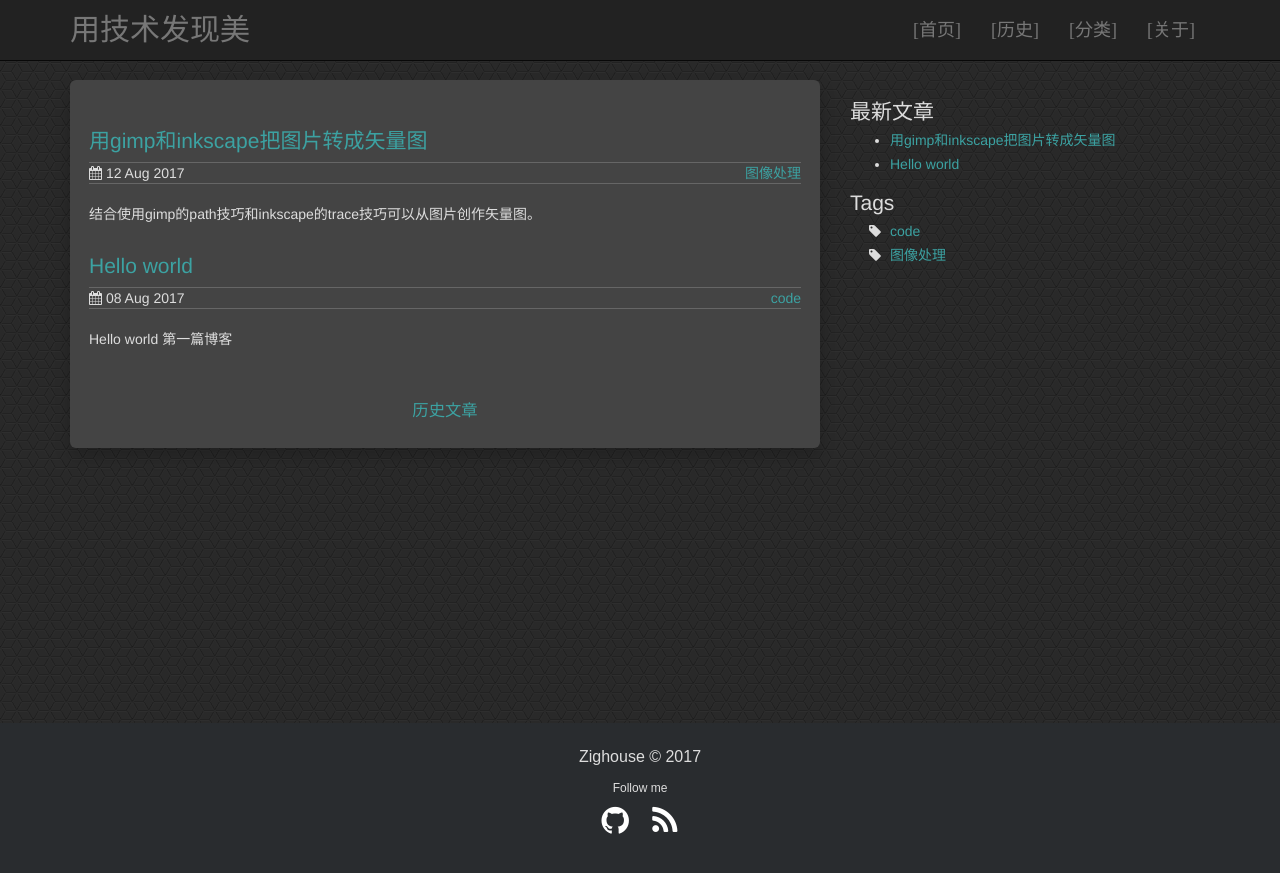
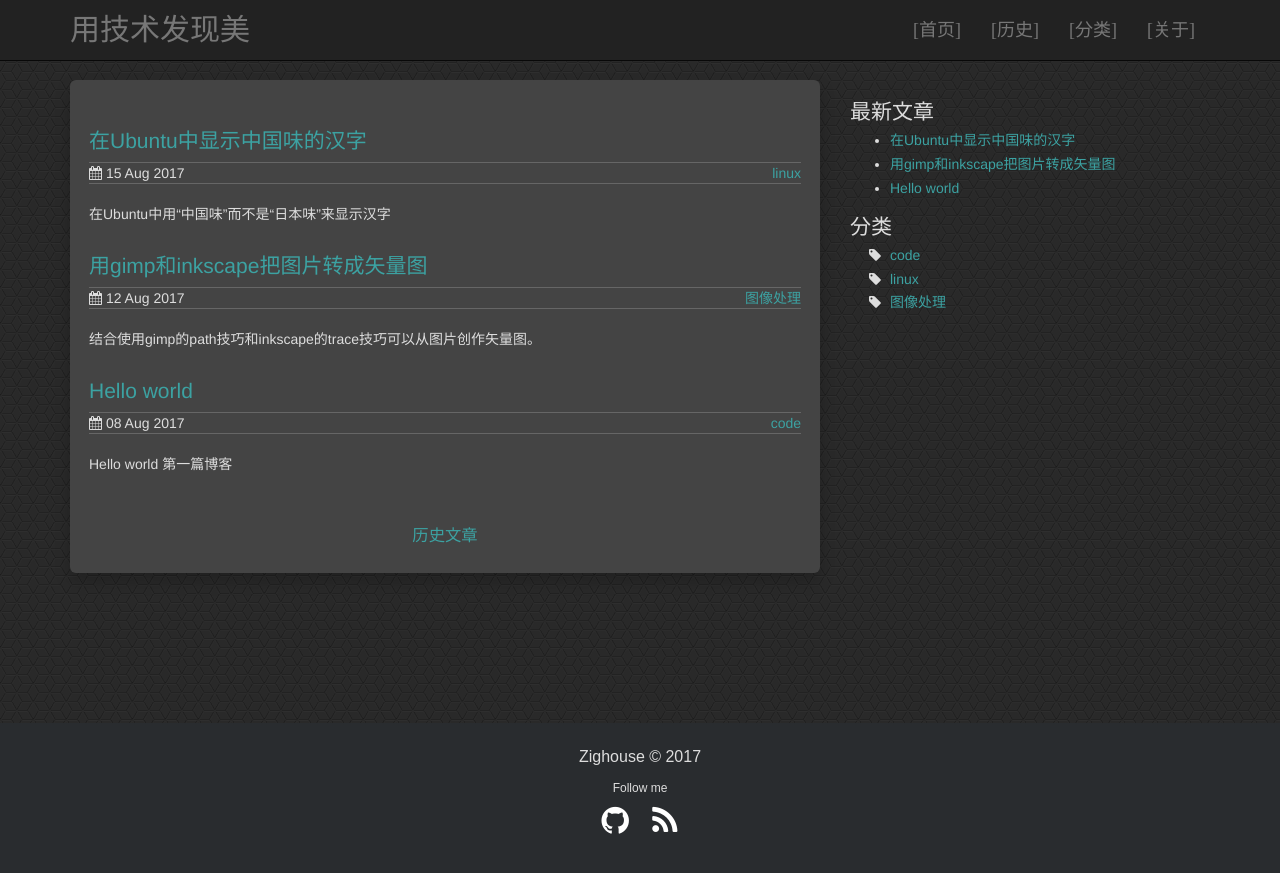
Before and after one commit to zighouse/blog, a Jekyll site: the page built from docs/index.html, in a window 1280 px wide. Shown: the top 873 px of the page. Built offline with Jekyll 4.4.1, drawn with Linux system fonts in a browser that asks for light colours.

Commit message:
在 ubuntu 中显示中国味的汉字

```diff
--- a/docs/_config.yml
+++ b/docs/_config.yml
@@ -49,6 +49,6 @@ permalink: /:year/:month/:title
 markdown: kramdown
 kramdown:
   input: GFM # Enable GitHub Flavored Markdown (fenced code blocks)
-  hard_wrap: true
+  hard_wrap: false
 
 exclude: ['README.md', 'LICENSE']
--- a/docs/_includes/sidebar.html
+++ b/docs/_includes/sidebar.html
@@ -8,7 +8,7 @@
 </div>
 
 <div class="sidebar">
-  <h2>Tags</h2>
+  <h2>分类</h2>
   <ul class="sideBarTags">
     {% assign tags = (site.tags | sort:0) %}
     {% for tag in tags %}
--- /dev/null
+++ b/docs/_posts/2017-08-15-ubuntu-cn-fonts.md
@@ -0,0 +1,41 @@
+---
+layout: post
+title: "在Ubuntu中显示中国味的汉字"
+date: 2017-08-15 10:49:26 +08:00
+description: 在Ubuntu中用“中国味”而不是“日本味”来显示汉字
+share: true
+tags: linux
+---
+
+在使用的 ubuntu 16.04 默认使用的“宋体”字体，显示汉字像日本字，不舒服。
+例如这个词：“准确”，在 console 中显示的汉字明显带着日本味。
+
+![cnfont-fail]({{site.baseurl | prepend:site.url}}/images/cnfont-fail.png){:width=220px}
+
+经尝试，使用 Noto Sans CJK SC 显示的汉字是正常的，一定是字体相关配置有问题。
+
+改善办法:
+
+修改 /etc/fonts/conf.avail/69-language-selector-zh-cn.conf 配置文件，
+把其中的所有关于 lang 的 test 项全部注释掉:
+
+    <test name="lang">
+        <string>zh-cn</string>
+    </test>
+
+
+改为
+
+    <!--
+    <test name="lang">
+        <string>zh-cn</string>
+    </test>
+    -->
+
+然后关闭所有桌面程序，并重启桌面。
+
+    $ sudo service lighdm restart
+
+然后，在 console 中就能得到纯正的中国味汉字了:
+
+![cnfont-ok]({{site.baseurl | prepend:site.url}}/images/cnfont-ok.png){:width=220px}
--- /dev/null
+++ b/docs/tag/linux/index.html
@@ -0,0 +1,167 @@
+<html lang="en">
+
+<head>
+  <meta charset="UTF-8">
+  <title>用技术发现美</title>
+  <meta name="theme-color" content="#222222" />
+  <meta name="viewport" content="width=device-width, initial-scale=1.0">
+  <script src="/blog/js/jquery.min.js"></script>
+  <script src="/blog/js/bootstrap.min.js"></script>
+  <script src="/blog/js/header.js"></script>
+  <script src="/blog/js/toc.js"></script>
+  <link href="/blog/css/bootstrap.min.css" rel="stylesheet">
+  <link href="/blog/css/theme.css" rel="stylesheet">
+  <link href="/blog/css/syntax.css" rel="stylesheet">
+  <link href="/blog/css/font-awesome/css/font-awesome.min.css" rel="stylesheet">
+</head>
+
+<body>
+
+
+
+
+
+
+
+  <nav class="navbar navbar-inverse navbar-fixed-top">
+    <div class="container">
+      <div class="navbar-header">
+        <button type="button" class="navbar-toggle" data-toggle="collapse" data-target=".navbar-collapse">
+          <span class="icon-bar"></span>
+          <span class="icon-bar"></span>
+          <span class="icon-bar"></span>
+        </button>
+        <a class="navbar-brand" href="/blog/">用技术发现美</a>
+      </div>
+      <div class="collapse navbar-collapse">
+        <ul class="nav navbar-nav">
+          <li><a href="/blog/">[首页]</a></li>
+          <li><a href="/blog/archive.html">[历史]</a></li>
+          <li><a href="/blog/tags.html">[分类]</a></li>
+          <li><a href="/blog/about.html">[关于]</a></li>
+        </ul>
+      </div>
+    </div>
+  </nav>
+
+
+<div class="wrapper">
+  <div class="content">
+    <div class="container container-center">
+      <div class="row">
+        <div class="col-md-8">
+          <div class="well">
+
+
+<!-------------------------------------------------------------------------------------------->
+
+            <div class="page-content wc-container">
+
+  <div class="post">
+    <h2 class="post_title">文章分类: linux</h2>
+    <ul>
+
+
+
+
+
+
+
+
+
+
+
+
+
+
+
+
+
+
+
+
+
+
+
+          <li class="archive_list">
+            <time>2017-08-15</time>
+            <a class="archive_list_article_link" href='/blog/2017/08/ubuntu-cn-fonts'>在Ubuntu中显示中国味的汉字</a>
+            <p>在Ubuntu中用“中国味”而不是“日本味”来显示汉字</p>
+          </li>
+
+
+
+
+
+
+
+
+
+
+
+
+
+
+
+
+
+
+
+
+
+
+
+
+    </ul>
+  </div>
+</div>
+
+
+<div class="post-footer">
+  <div class="column-full">
+    <h3><a href="/blog/archive.html">历史文章</a></h3>
+          </div>
+</div>
+
+
+          </div>
+
+<!-------------------------------------------------------------------------------------------->
+
+              </div>
+            </div>
+            <div class="col-md-4 hidden-xs">
+
+
+        </div>
+      </div>
+    </div>
+  </div>
+      <footer class="footer-distributed">
+      <div class="container">
+        <div class="footer">
+          <p>Zighouse &copy; 2017</p>
+          <h6>关注我</h6>
+
+<ul class="social-media">
+
+
+    <li>
+      <a title="zighouse on Github" href="https://github.com/zighouse" target="_blank"><i class="fa fa-github fa-2x"></i></a>
+    </li>
+
+
+    <li>
+      <a title="feed.xml RSS" href="/blog/feed.xml" target="_blank"><i class="fa fa-rss fa-2x"></i></a>
+    </li>
+
+
+</ul>
+
+        </div>
+      </div>
+    </footer>
+
+    </div>
+  </body>
+</html>
```
Also changed, not shown: docs/images/cnfont-fail.png (added), docs/images/cnfont-ok.png (added).
